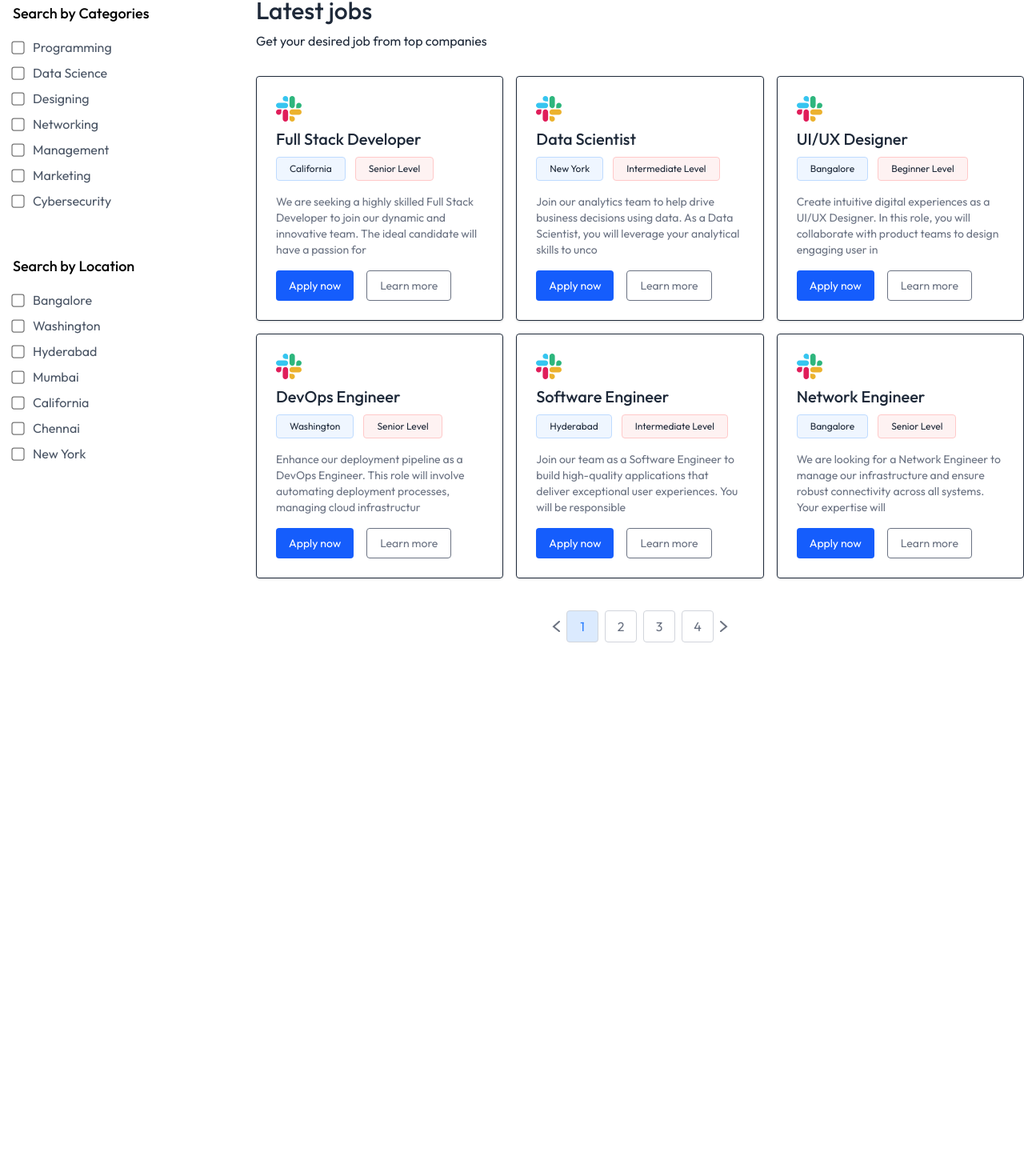
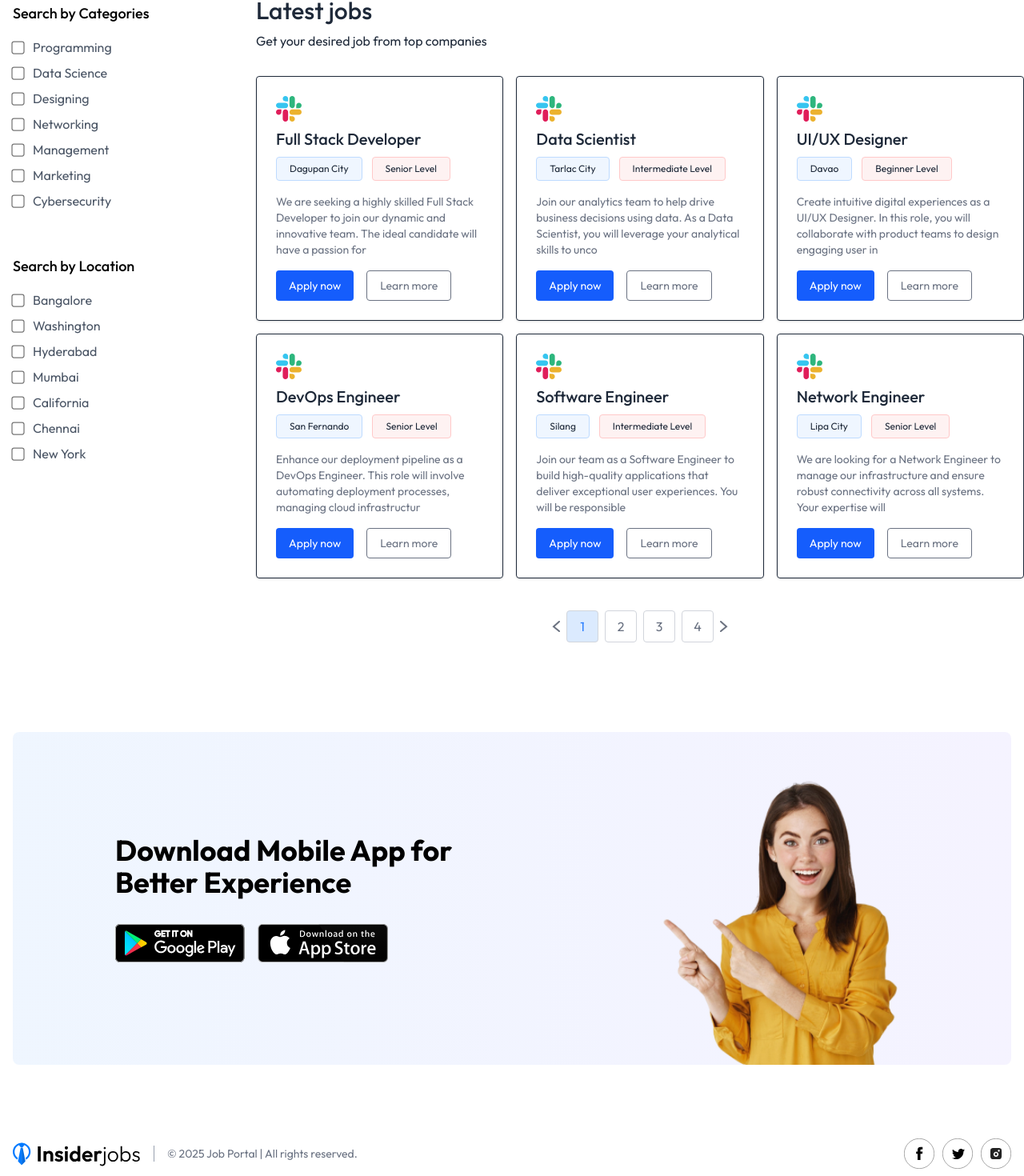
Before and after one commit to jmsjcmc/Job-Portal-MERN, a React (Vite) app in the folder front-end/: page / in a window 1280 px wide. Shown: the part 595-2065 px from the top of the page at 80% size. Before the commit the page ends 1430 px from the top, so only its background shows below. Built offline with nearby package versions, Linux system fonts and the light colour scheme; no server answers.

Commit message:
Update job locations in jobsData and add AppDownload and Footer components

```diff
--- a/front-end/src/assets/assets.js
+++ b/front-end/src/assets/assets.js
@@ -158,7 +158,7 @@
     {
         _id: '1',
         title: "Full Stack Developer",
-        location: "California",
+        location: "Dagupan City",
         level: "Senior Level",
         companyId: {
             "_id": "670e4d25ca9fda8f1bf359b9",
@@ -191,7 +191,7 @@
     {
         _id: '2',
         title: "Data Scientist",
-        location: "New York",
+        location: "Tarlac City",
         level: "Intermediate Level",
         companyId: {
             "_id": "670e4d25ca9fda8f1bf359b9",
@@ -224,7 +224,7 @@
     {
         _id: '3',
         title: "UI/UX Designer",
-        location: "Bangalore",
+        location: "Davao",
         level: "Beginner Level",
         companyId: {
             "_id": "670e4d25ca9fda8f1bf359b9",
@@ -257,7 +257,7 @@
     {
         _id: '4',
         title: "DevOps Engineer",
-        location: "Washington",
+        location: "San Fernando",
         level: "Senior Level",
         companyId: {
             "_id": "670e4d25ca9fda8f1bf359b9",
@@ -290,7 +290,7 @@
     {
         _id: '5',
         title: "Software Engineer",
-        location: "Hyderabad",
+        location: "Silang",
         level: "Intermediate Level",
         companyId: {
             "_id": "670e4d25ca9fda8f1bf359b9",
@@ -323,7 +323,7 @@
     {
         _id: '6',
         title: "Network Engineer",
-        location: "Bangalore",
+        location: "Lipa City",
         level: "Senior Level",
         companyId: {
             "_id": "670e4d25ca9fda8f1bf359b9",
@@ -356,7 +356,7 @@
     {
         _id: '7',
         title: "Project Manager",
-        location: "Bangalore",
+        location: "Manila",
         level: "Senior Level",
         companyId: {
             "_id": "670e4d25ca9fda8f1bf359b9",
@@ -389,7 +389,7 @@
     {
         _id: '8',
         title: "Mobile App Developer",
-        location: "Hyderabad",
+        location: "Cebu",
         level: "Intermediate Level",
         companyId: {
             "_id": "670e4d25ca9fda8f1bf359b9",
@@ -422,7 +422,7 @@
     {
         _id: '9',
         title: "Cloud Architect",
-        location: "Hyderabad",
+        location: "Batangas City",
         level: "Senior Level",
         companyId: {
             "_id": "670e4d25ca9fda8f1bf359b9",
@@ -455,7 +455,7 @@
     {
         _id: '10',
         title: "Technical Writer",
-        location: "Mumbai",
+        location: "Pangasinan",
         level: "Intermediate Level",
         companyId: {
             "_id": "670e4d25ca9fda8f1bf359b9",
@@ -488,7 +488,7 @@
     {
         _id: '11',
         title: "Cybersecurity Analyst",
-        location: "Mumbai",
+        location: "Ormoc City",
         level: "Intermediate Level",
         companyId: {
             "_id": "670e4d25ca9fda8f1bf359b9",
@@ -521,7 +521,7 @@
     {
         _id: '12',
         title: "Business Analyst",
-        location: "Mumbai",
+        location: "Dumaguete City",
         level: "Intermediate Level",
         companyId: {
             "_id": "670e4d25ca9fda8f1bf359b9",
@@ -554,7 +554,7 @@
     {
         _id: '13',
         title: "Marketing Specialist",
-        location: "Chennai",
+        location: "Dipolog",
         level: "Beginner Level",
         companyId: {
             "_id": "670e4d25ca9fda8f1bf359b9",
@@ -587,7 +587,7 @@
     {
         _id: '14',
         title: "Data Scientist",
-        location: "California",
+        location: "Pagadian",
         level: "Senior Level",
         companyId: {
             "_id": "670e4d25ca9fda8f1bf359b9",
@@ -620,7 +620,7 @@
     {
         _id: '15',
         title: "UX/UI Designer",
-        location: "Hyderabad",
+        location: "Iligan",
         level: "Intermediate Level",
         companyId: {
             "_id": "670e4d25ca9fda8f1bf359b9",
@@ -653,7 +653,7 @@
     {
         _id: '16',
         title: "DevOps Engineer",
-        location: "Bangalore",
+        location: "Butuan City",
         level: "Senior Level",
         companyId: {
             "_id": "670e4d25ca9fda8f1bf359b9",
@@ -686,7 +686,7 @@
     {
         _id: '17',
         title: "Sales Manager",
-        location: "New York",
+        location: "Tagum",
         level: "Senior Level",
         companyId: {
             "_id": "670e4d25ca9fda8f1bf359b9",
@@ -719,7 +719,7 @@
     {
         _id: '18',
         title: "Human Resources Specialist",
-        location: "Washington",
+        location: "Quezon City",
         level: "Intermediate Level",
         companyId: {
             "_id": "670e4d25ca9fda8f1bf359b9",
@@ -752,7 +752,7 @@
     {
         _id: '19',
         title: "Content Marketing Manager",
-        location: "Mumbai",
+        location: "Manila",
         level: "Senior Level",
         companyId: {
             "_id": "670e4d25ca9fda8f1bf359b9",
@@ -785,7 +785,7 @@
     {
         _id: '20',
         title: "Graphic Designer",
-        location: "Chennai",
+        location: "Zamboanga Del Sur",
         level: "Intermediate Level",
         companyId: {
             "_id": "670e4d25ca9fda8f1bf359b9",
@@ -818,7 +818,7 @@
     {
         _id: '21',
         title: "Software Tester",
-        location: "Chennai",
+        location: "Naga",
         level: "Intermediate Level",
         companyId: {
             "_id": "670e4d25ca9fda8f1bf359b9",
@@ -851,7 +851,7 @@
     {
         _id: '22',
         title: "Network Security Engineer",
-        location: "Bangalore",
+        location: "Southern Leyte",
         level: "Senior Level",
         companyId: {
             "_id": "670e4d25ca9fda8f1bf359b9",
@@ -884,7 +884,7 @@
     {
         _id: '23',
         title: "Cloud Engineer",
-        location: "Hyderabad",
+        location: "Bukidnon",
         level: "Intermediate Level",
         companyId: {
             "_id": "670e4d25ca9fda8f1bf359b9",
--- /dev/null
+++ b/front-end/src/components/AppDownload.jsx
@@ -0,0 +1,23 @@
+import React from 'react'
+import { assets } from '../assets/assets'
+
+export default function AppDownload() {
+  return (
+    <div className='container px-4 2xl:px-20 mx-auto my-20'>
+        <div className='relative bg-gradient-to-r from-blue-50 to-violet-50 p-12 sm:p-24 lg:p-32 rounded-lg'>
+            <div>
+                <h1 className='text-2xl sm:text-4xl font-bold mb-8 max-w-md'>Download Mobile App for Better Experience</h1>
+                <div className='flex gap-4'>
+                    <a href="#" className='inline-block'>
+                        <img className='h-12' src={assets.play_store} alt="" />
+                    </a>
+                    <a href="#" className='inline-block'>
+                        <img className='h-12' src={assets.app_store} alt="" />
+                    </a>
+                </div>
+            </div>
+            <img className='absolute w-80 right-0 bottom-0 mr-32 max-lg:hidden' src={assets.app_main_img} alt="" />
+        </div>
+    </div>
+  )
+}
--- /dev/null
+++ b/front-end/src/components/Footer.jsx
@@ -0,0 +1,16 @@
+import React from "react";
+import { assets } from "../assets/assets";
+
+export default function Footer() {
+  return (
+    <div className="container px-4 2xl:px-20 mx-auto flex items-center justify-between gap-4 py-3 mt-20">
+      <img width={160} src={assets.logo} alt="" />
+      <p className="flex-1 border-l border-gray-400 pl-4 text-sm text-gray-500 max-sm:hidden">© 2025 Job Portal | All rights reserved.</p>
+      <div className="flex gap-2.5">
+        <img width={38} src={assets.facebook_icon} alt="" />
+        <img width={38} src={assets.twitter_icon} alt="" />
+        <img width={38} src={assets.instagram_icon} alt="" />
+      </div>
+    </div>
+  );
+}
--- a/front-end/src/components/JobListing.jsx
+++ b/front-end/src/components/JobListing.jsx
@@ -96,7 +96,7 @@
         {jobs.length > 0 && (
           <div className="flex items-center justify-center space-x-2 mt-10">
             <a href="#job-list">
-              <img src={assets.left_arrow_icon} alt="" />
+              <img onClick={() => setCurrentPage(Math.max(currentPage - 1), 1)} src={assets.left_arrow_icon} alt="" />
             </a>
             {Array.from({ length: Math.ceil(jobs.length / 6) }).map(
               (_, index) => (
@@ -114,7 +114,7 @@
               )
             )}
             <a href="#job-list">
-              <img src={assets.right_arrow_icon} alt="" />
+              <img onClick={ () => setCurrentPage(Math.min(currentPage + 1, Math.ceil(jobs.length / 6)))} src={assets.right_arrow_icon} alt="" />
             </a>
           </div>
         )}
--- a/front-end/src/pages/Home.jsx
+++ b/front-end/src/pages/Home.jsx
@@ -2,6 +2,8 @@
 import NavBar from '../components/NavBar'
 import Hero from '../components/Hero'
 import JobListing from '../components/JobListing'
+import AppDownload from '../components/AppDownload'
+import Footer from '../components/Footer'
 
 export default function Home() {
   return (
@@ -9,6 +11,8 @@
         <NavBar/>
         <Hero/>
         <JobListing/>
+        <AppDownload/>
+        <Footer/>
     </div>
   )
 }
```
